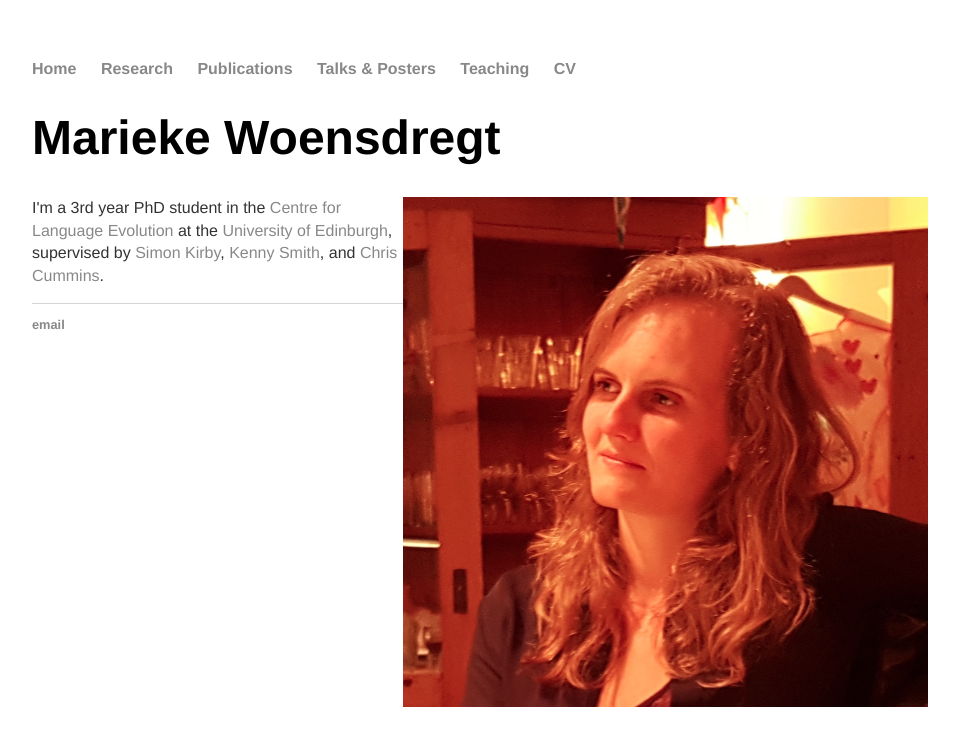
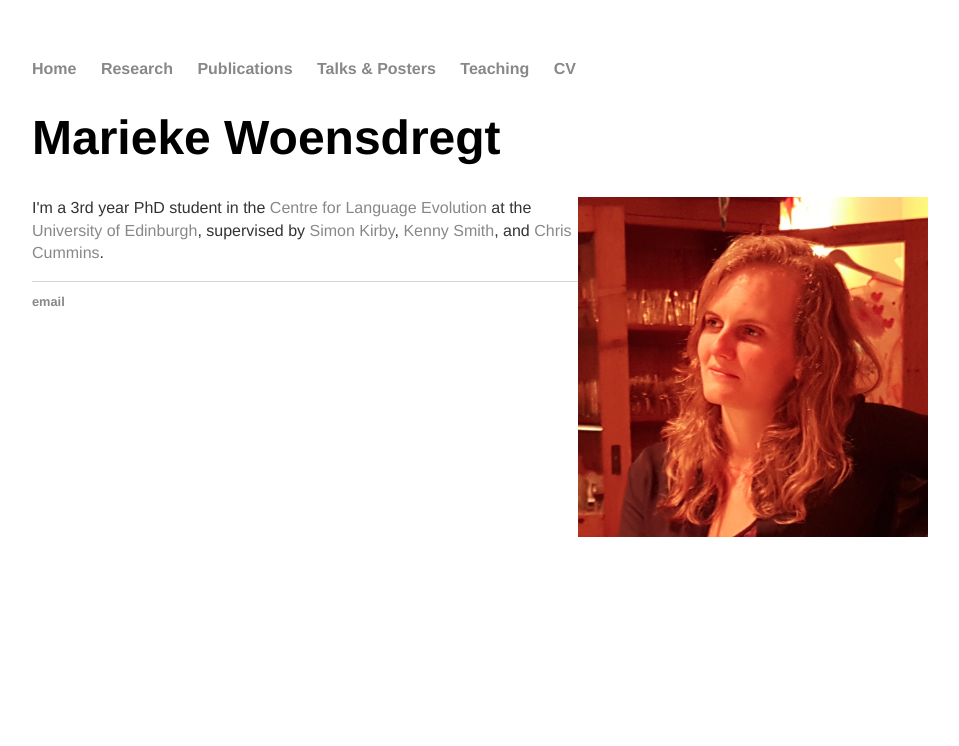
Before and after one commit to marieke-woensdregt/marieke-woensdregt.github.io, a Jekyll site: the page built from index.html, in a window 1280 px wide. Shown: the top 746 px of the page, without its empty margins (160-1119 px from the left). Built offline with Jekyll 4.4.1, drawn with Linux system fonts in a browser that asks for light colours.

Commit message:
Update index.html

```diff
--- a/index.html
+++ b/index.html
@@ -5,7 +5,7 @@ title: Marieke Woensdregt
 <div class="blurb">
 	<h1>Marieke Woensdregt</h1>
 	<p>
-		<img src="Me_Feest_Andrea.jpg" alt="me" style="float:right;width:525.5px;height:509.5px;">
+		<img src="Me_Feest_Andrea.jpg" alt="me" style="float:right;width:350.333px;height:339.667px;">
 		I'm a 3rd year PhD student in the <a href="http://www.lel.ed.ac.uk/cle/">Centre for Language Evolution</a>
 		at the <a href="http://www.ed.ac.uk/">University of Edinburgh</a>,
 		supervised by <a href="http://www.lel.ed.ac.uk/~simon/">Simon Kirby</a>,
```
